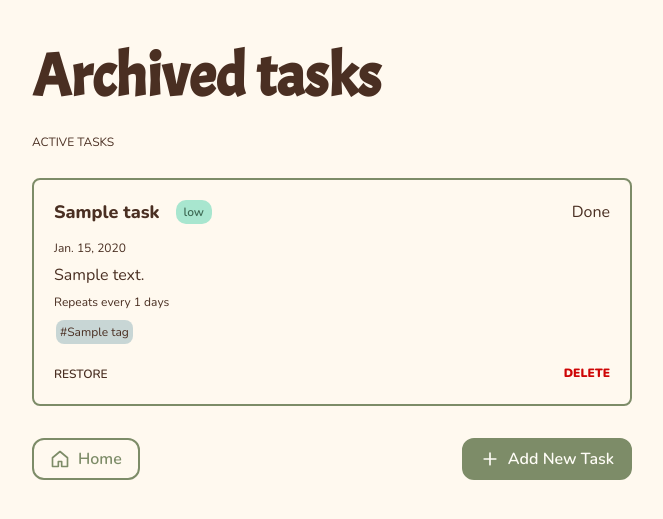
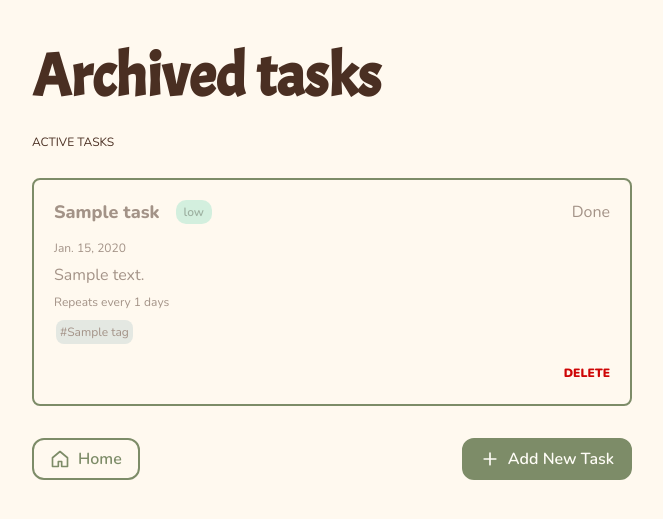
Before and after one commit to ruzanna-w/django-todo-list, a Django app: page /tasks/archive/ in a window 1280 px wide. Shown: the part 159-678 px from the top of the page, without its empty margins (308-971 px from the left). Run offline with Django 5.2, Linux system fonts and the light colour scheme; tables that the repository leaves empty hold one stand-in row (values such as "Sample post").

Commit message:
style: update task card styles and restore button visibility

```diff
--- a/tasks/static/tasks/css/style.css
+++ b/tasks/static/tasks/css/style.css
@@ -564,6 +564,15 @@ form.form-checkbox {
     margin-left: auto;
 }
 
+.hidden {
+    visibility: hidden;
+}
+
+.tasks-checkbox.status-done :is(.task-title, .task-priority, .task-status,
+.task-deadline, .task-description, .repeat-days, .tag-group) {
+    opacity: 0.5;
+}
+
 .tag-group {
     display: flex;
     flex-wrap: wrap;
--- a/tasks/templates/tasks/all_tasks.html
+++ b/tasks/templates/tasks/all_tasks.html
@@ -69,7 +69,8 @@
                                 {% if not is_archived %}
                                     <a href="{% url 'tasks:edit' task.slug %}" class="edit">EDIT TASK</a>
                                 {% elif is_archived %}
-                                    <form action="{% url 'tasks:restore_task' task.slug %}" method="post" class="restore">
+                                    <form action="{% url 'tasks:restore_task' task.slug %}" method="post"
+                                        class="restore {% if not task.can_restore %}hidden{% endif %}">
                                         {% csrf_token %}
                                         <input type="submit" class="restore-btn" value="RESTORE">
                                     </form>
```
